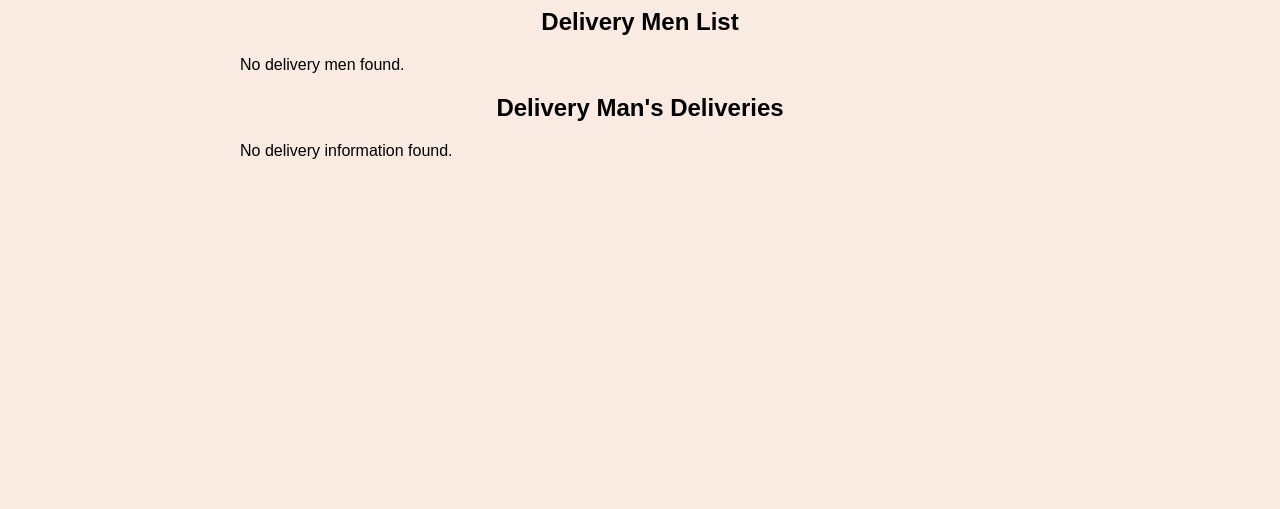
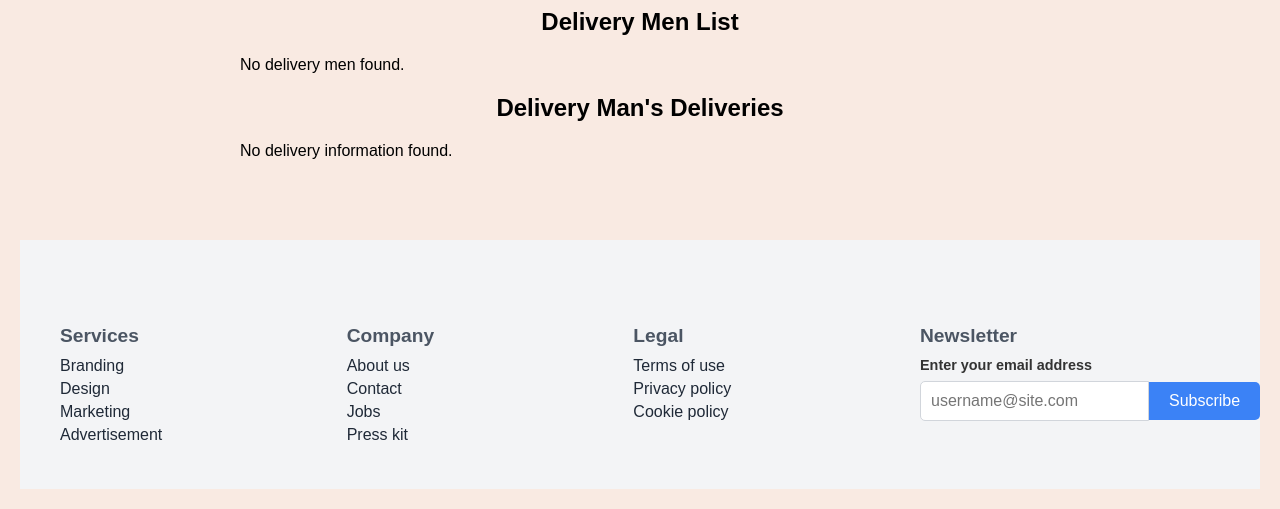
Before and after one commit to depressedKarimul/Foodio, a PHP site: page /php/admin.php in a window 1280 px wide. Shown: the part 915-1424 px from the top of the page. Before the commit the page ends 1074 px from the top, so only its background shows below. Run offline with PHP 8.4, Linux system fonts and the light colour scheme; the visitor is signed in with stand-in values (Sample User, id 1); data that the repository does not hold is empty.

Commit message:
Fotter section added

```diff
--- a/index.php
+++ b/index.php
@@ -90,6 +90,7 @@
 
 
 
+
 <script src="index.js"></script>
 
 </body>
--- a/php/Customer.php
+++ b/php/Customer.php
@@ -196,6 +196,10 @@ $result = $conn->query($sql);
         </div>
     </div>
 
+    <?php
+    include 'Footer.html';
+    ?>
+
     <script src="main.js"></script>
 </body>
 </html>
--- a/php/DeliveryMan.php
+++ b/php/DeliveryMan.php
@@ -170,6 +170,11 @@ if ($_SERVER['REQUEST_METHOD'] === 'POST' && isset($_POST['order_id'])) {
     <?php endif; ?>
 </div>
 
+
+<?php
+    include 'Footer.html';
+    ?>
+
     <script src="main.js"></script>
 </body>
 </html>
--- /dev/null
+++ b/php/Footer.html
@@ -0,0 +1,138 @@
+<!DOCTYPE html>
+<html lang="en">
+<head>
+  <meta charset="UTF-8">
+  <meta name="viewport" content="width=device-width, initial-scale=1.0">
+  <title>Document</title>
+
+
+<style>
+  .footer {
+    background-color: #f3f4f6;
+    padding: 40px;
+    margin-top: 80px;
+    display: flex;
+    flex-wrap: wrap;
+    justify-content: space-between;
+    gap: 20px;
+    color: #1f2937;
+  }
+
+  .footer-section {
+    flex: 1 1 200px;
+    max-width: 300px;
+  }
+
+  .footer-title {
+    font-size: 1.2em;
+    margin-bottom: 10px;
+    color: #4b5563;
+    font-weight: 600;
+  }
+
+  .footer-link {
+    display: block;
+    margin: 5px 0;
+    color: #1f2937;
+    text-decoration: none;
+  }
+
+  .footer-link:hover {
+    color: #3b82f6;
+  }
+
+  .newsletter {
+    flex: 1 1 100%;
+  }
+
+  .label-text {
+    display: block;
+    margin-bottom: 8px;
+    font-size: 0.9em;
+  }
+
+  .newsletter-input {
+    display: flex;
+    align-items: center;
+  }
+
+  .input-email {
+    flex: 1;
+    padding: 10px;
+    border: 1px solid #d1d5db;
+    border-radius: 5px 0 0 5px;
+    font-size: 1em;
+  }
+
+  .btn-subscribe {
+    padding: 10px 20px;
+    background-color: #3b82f6;
+    color: white;
+    border: none;
+    border-radius: 0 5px 5px 0;
+    cursor: pointer;
+    font-size: 1em;
+  }
+
+  .btn-subscribe:hover {
+    background-color: #2563eb;
+  }
+
+  @media (max-width: 768px) {
+    .footer {
+      flex-direction: column;
+    }
+
+    .footer-section {
+      max-width: 100%;
+    }
+
+    .newsletter-input {
+      flex-direction: column;
+    }
+
+    .input-email, .btn-subscribe {
+      width: 100%;
+      border-radius: 5px;
+      margin: 5px 0;
+    }
+  }
+</style>
+
+</head>
+<body>
+
+<footer class="footer">
+  <nav class="footer-section">
+    <h6 class="footer-title">Services</h6>
+    <a href="#" class="footer-link">Branding</a>
+    <a href="#" class="footer-link">Design</a>
+    <a href="#" class="footer-link">Marketing</a>
+    <a href="#" class="footer-link">Advertisement</a>
+  </nav>
+  <nav class="footer-section">
+    <h6 class="footer-title">Company</h6>
+    <a href="#" class="footer-link">About us</a>
+    <a href="#" class="footer-link">Contact</a>
+    <a href="#" class="footer-link">Jobs</a>
+    <a href="#" class="footer-link">Press kit</a>
+  </nav>
+  <nav class="footer-section">
+    <h6 class="footer-title">Legal</h6>
+    <a href="#" class="footer-link">Terms of use</a>
+    <a href="#" class="footer-link">Privacy policy</a>
+    <a href="#" class="footer-link">Cookie policy</a>
+  </nav>
+  <form class="footer-section newsletter">
+    <h6 class="footer-title">Newsletter</h6>
+    <label for="email" class="label-text">Enter your email address</label>
+    <div class="newsletter-input">
+      <input type="email" id="email" placeholder="username@site.com" class="input-email" />
+      <button type="submit" class="btn-subscribe">Subscribe</button>
+    </div>
+  </form>
+</footer>
+
+
+</body>
+</html>
--- a/php/admin.php
+++ b/php/admin.php
@@ -451,6 +451,11 @@ $result = $conn->query($sql);
 
 
 
+
+<?php
+    include 'Footer.html';
+    ?>
+
     <script src="main.js"></script>
 </body>
 
```
